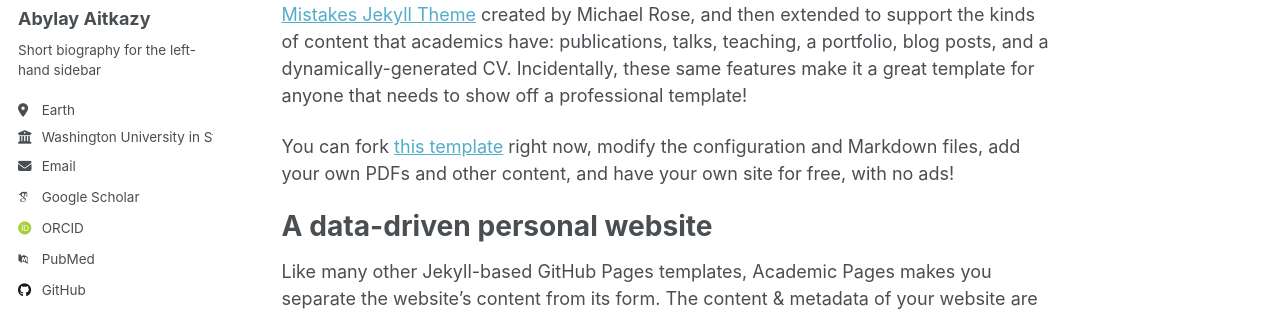
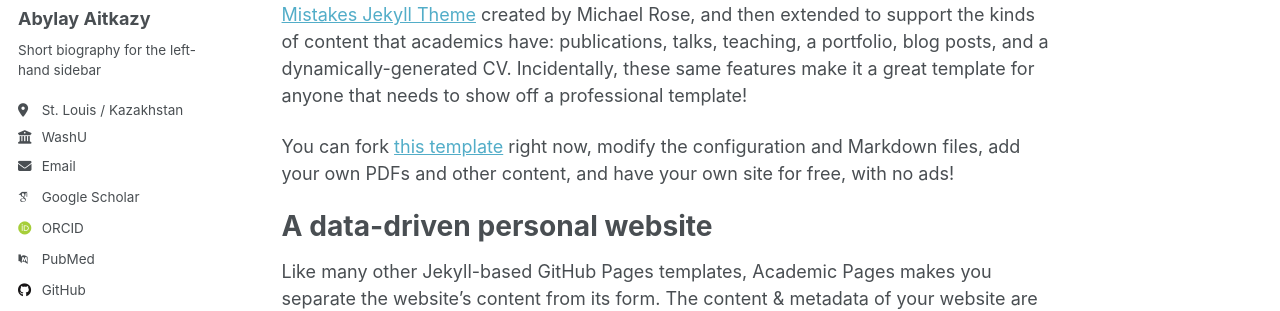
Before and after one commit to AblKosmo/ablkosmo.github.io, a Jekyll site: the page built from _pages/about.md, in a window 1280 px wide. Shown: the part 276-587 px from the top of the page. Built offline with Jekyll 4.4.1, drawn with Linux system fonts in a browser that asks for light colours; some web fonts are replaced; a script that is not in the unit is left out.

Commit message:
Update _config.yml

```diff
--- a/_config.yml
+++ b/_config.yml
@@ -27,8 +27,8 @@ author:
   name             : "Abylay Aitkazy"
   pronouns         : # example: "she/her"
   bio              : "Short biography for the left-hand sidebar"
-  location         : "Earth"
-  employer         : "Washington University in St. Louis"
+  location         : "St. Louis / Kazakhstan"
+  employer         : "WashU"
   uri              : # URL
   email            : "abylay@wustl.edu"
 
```
